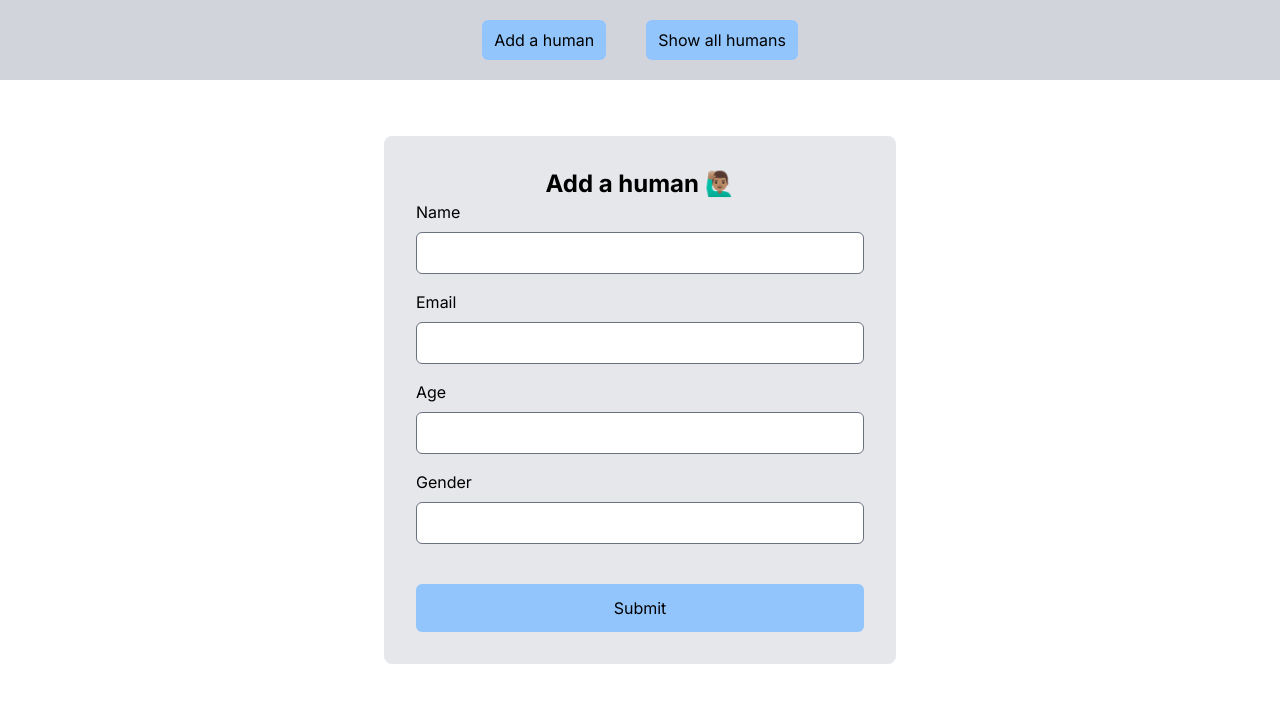
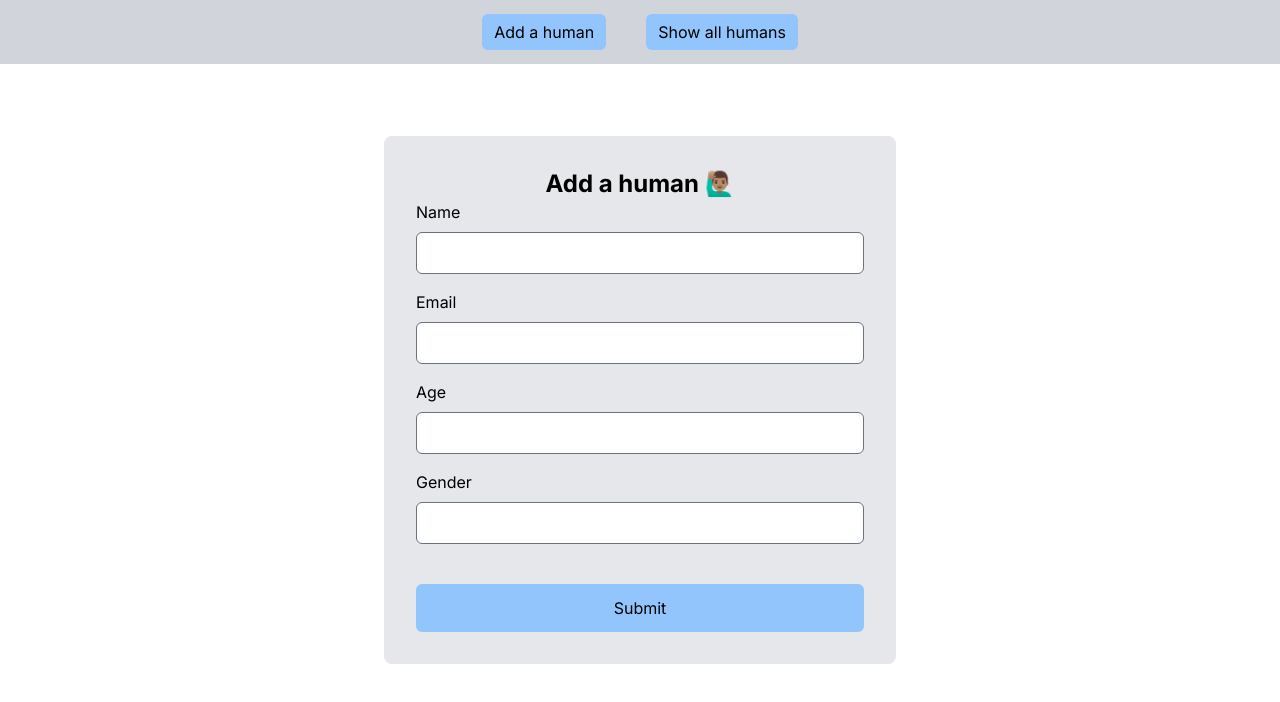
Before and after one commit to taseenjeem/ts-redux-curd-with-nextjs-2, a Next.js app: page / in a window 1280 px wide. Shown: the top 702 px of the page. Built offline with nearby package versions, Linux system fonts and the light colour scheme.

Commit message:
added navbar

```diff
--- a/app/layout.tsx
+++ b/app/layout.tsx
@@ -19,8 +19,10 @@ export default function RootLayout({
   return (
     <html lang="en">
       <ReduxStoreProvider>
-        <Navbar />
-        <body className={inter.className}>{children}</body>
+        <body className={inter.className}>
+          <Navbar />
+          {children}
+        </body>
       </ReduxStoreProvider>
     </html>
   );
--- a/components/global/Navbar.tsx
+++ b/components/global/Navbar.tsx
@@ -4,20 +4,24 @@ const Navbar = () => {
   return (
     <nav className="w-full p-5 bg-gray-300 fixed top-0">
       <div className="w-full flex justify-center">
-        <div className="flex space-x-10">
+        <ul className="flex space-x-10">
+          <li>
             <Link
               href={`/`}
               className="bg-blue-300 py-2 px-3 rounded-md hover:bg-blue-900 hover:text-white duration-300"
             >
               Add a human
             </Link>
+          </li>
+          <li>
             <Link
               href={`/`}
               className="bg-blue-300 py-2 px-3 rounded-md hover:bg-blue-900 hover:text-white duration-300"
             >
               Show all humans
             </Link>
-        </div>
+          </li>
+        </ul>
       </div>
     </nav>
   );
```
Lines whose indentation alone changed are shown as unchanged.
